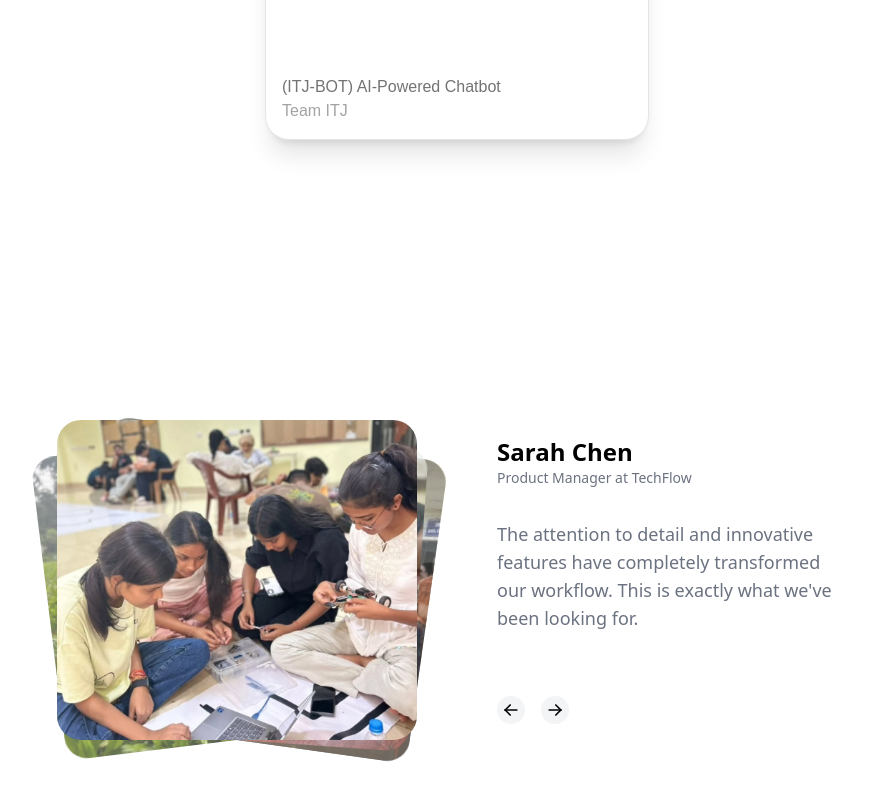
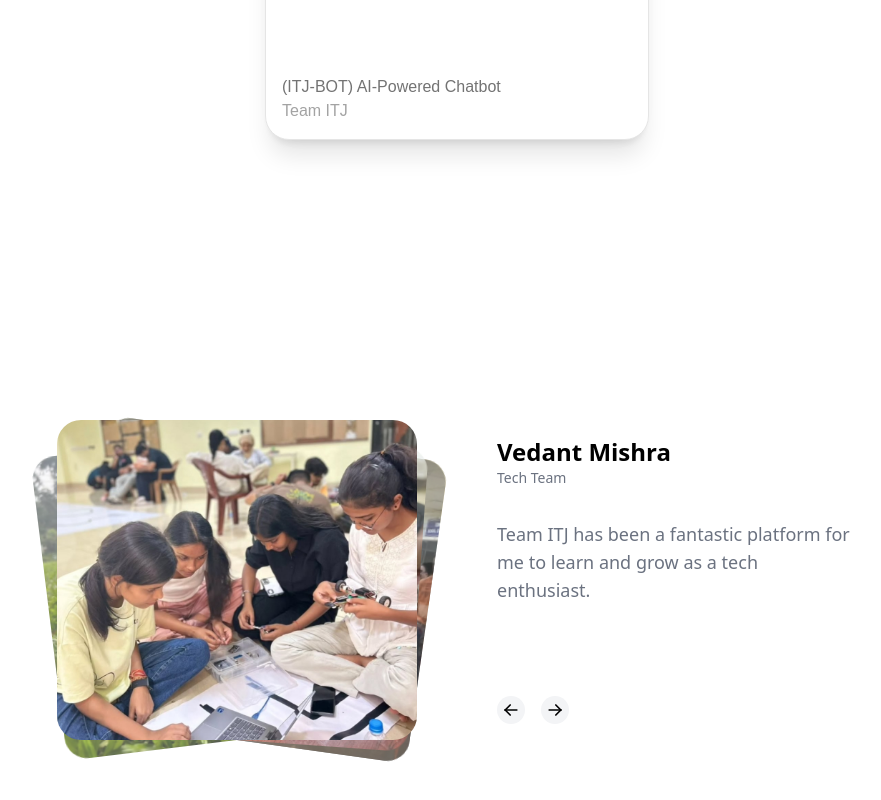
Before and after one commit to mdsahilnoob/team-itj, a Next.js app: page / in a window 1280 px wide. Shown: the part 1516-2316 px from the top of the page, without its empty margins (183-1064 px from the left). Built offline with nearby package versions, Linux system fonts and the light colour scheme.

Commit message:
fixed testimonials

```diff
--- a/src/components/AnimatedTestimonials.tsx
+++ b/src/components/AnimatedTestimonials.tsx
@@ -5,37 +5,37 @@ export function AnimatedTestimonialsDemo() {
   const testimonials = [
     {
       quote:
-        "The attention to detail and innovative features have completely transformed our workflow. This is exactly what we've been looking for.",
-      name: "Sarah Chen",
-      designation: "Product Manager at TechFlow",
+        "Team ITJ has been a fantastic platform for me to learn and grow as a tech enthusiast.",
+      name: "Vedant Mishra",
+      designation: "Tech Team",
       src: "/images/backdrop_00.jpg",
     },
     {
       quote:
-        "Implementation was seamless and the results exceeded our expectations. The platform's flexibility is remarkable.",
-      name: "Michael Rodriguez",
-      designation: "CTO at InnovateSphere",
+        "I've gained invaluable experience and knowledge through my involvement in Team ITJ's projects.",
+      name: "Prashi Rain",
+      designation: "Tech Team",
       src: "/images/backdrop_02.jpg",
     },
     {
       quote:
-        "This solution has significantly improved our team's productivity. The intuitive interface makes complex tasks simple.",
-      name: "Emily Watson",
-      designation: "Operations Director at CloudScale",
+        "Team ITJ has fostered a strong sense of community among its members, making it a truly enjoyable experience.",
+      name: "Nilesh Jain",
+      designation: "Marketing & Finance Team",
       src: "/images/backdrop_04.jpg",
     },
     {
       quote:
-        "Outstanding support and robust features. It's rare to find a product that delivers on all its promises.",
-      name: "James Kim",
-      designation: "Engineering Lead at DataPro",
+        "The supportive and encouraging atmosphere in Team ITJ has boosted my confidence and motivated me to strive for excellence.",
+      name: "Simran Rai",
+      designation: "Digital Team",
       src: "/images/backdrop_06.jpg",
     },
     {
       quote:
-        "The scalability and performance have been game-changing for our organization. Highly recommend to any growing business.",
-      name: "Lisa Thompson",
-      designation: "VP of Technology at FutureNet",
+        "The opportunities to work on real-world projects have made my time in Team ITJ highly rewarding.",
+      name: "Suyash Kumar Laur",
+      designation: "Software Team",
       src: "/images/backdrop_01.jpg",
     },
   ];
```
